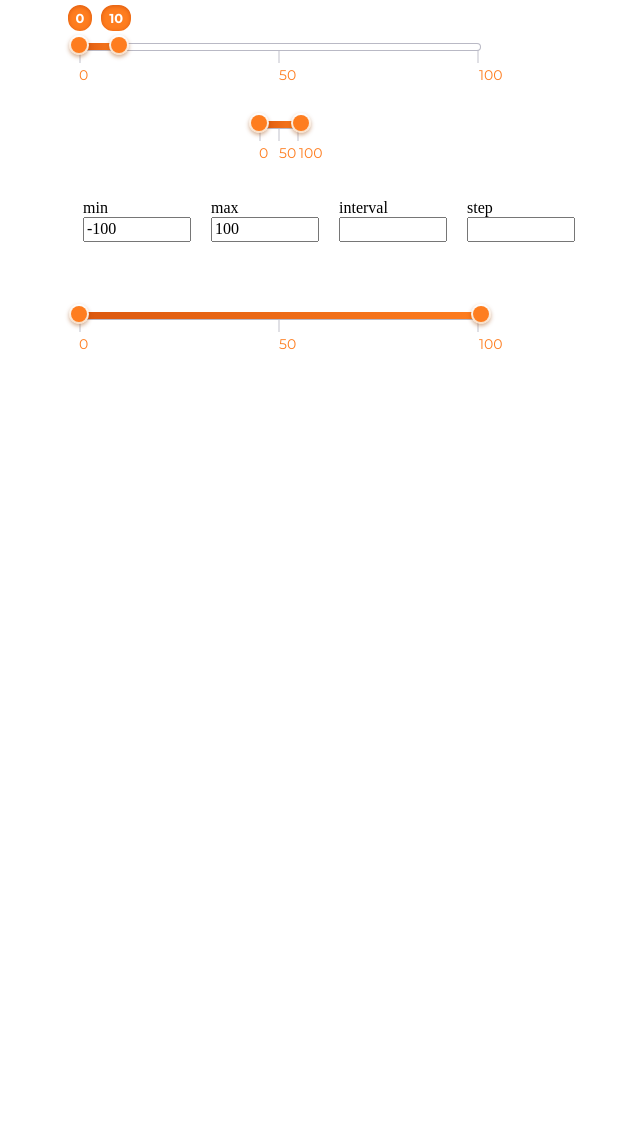
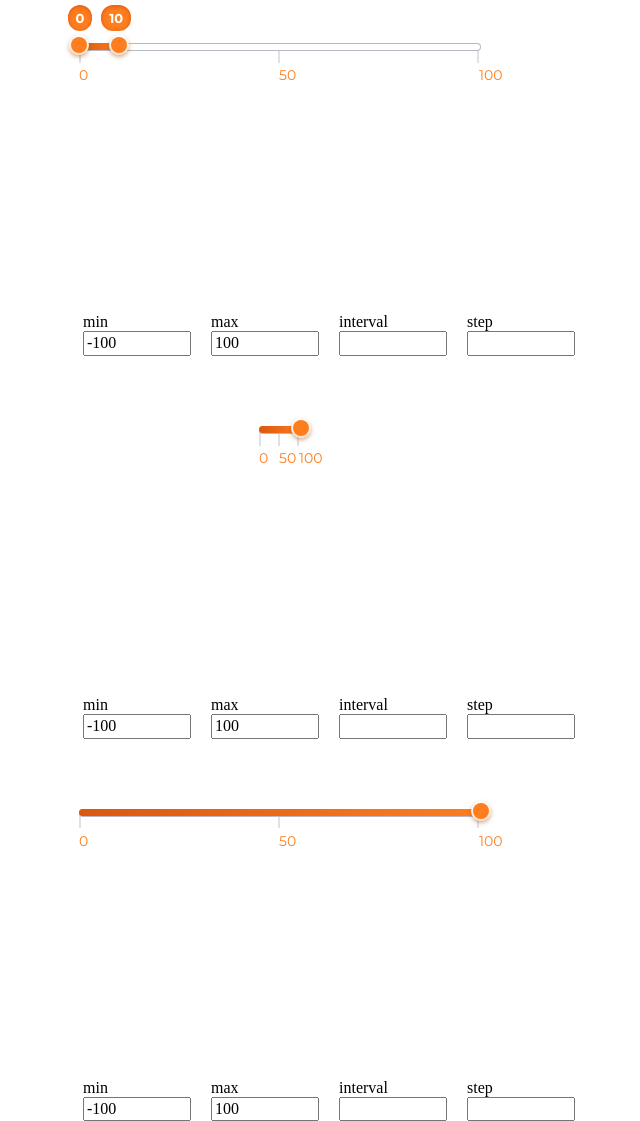
Before and after one commit to Rqik/SliderPlugin, a website built with webpack: page src/index.html in a window 1280 px wide. Shown: the part 47-1168 px from the top of the page, without its empty margins (361-1001 px from the left). Before the commit the page ends 800 px from the top, so only its background shows below. Built offline with nearby package versions, Linux system fonts and the light colour scheme.

Commit message:
save base-view

```diff
--- a/src/assets/main.scss
+++ b/src/assets/main.scss
@@ -45,14 +45,14 @@ $green: #1BC47D;
   margin-top: 90px;
   margin-bottom: 0;
   width:400px;
-  height: 100%;
+  height: 200px;
   box-sizing: border-box;
 
 }
 .slider_rqik2 {
   position: relative;
   width: 40px;
-  height: 100%;
+  height: 200px;
   box-sizing: border-box;
   resize: vertical;
 
@@ -170,6 +170,7 @@ $green: #1BC47D;
   top: -40px;
   text-align: center;
   box-shadow: $inner-shadow;
+  user-select: none;
 }
 
 .slider__range_button {
@@ -185,7 +186,7 @@ $green: #1BC47D;
   padding: 0;
   box-shadow: $shadow-orange;
   background: linear-gradient(180deg, #FFFFFF 0%, #F7DDC5 100%) center;
-
+  transition:  box-shadow .3s ease-in-out;
   &::before {
     content: '';
     position: absolute;
@@ -199,7 +200,10 @@ $green: #1BC47D;
     background-color: $orange;
 
   }
+  &:hover{
+    box-shadow: $shadow-orange2;
 
+  }
   &-left {
     // top: -10px;
   }
--- a/src/assets/variables.scss
+++ b/src/assets/variables.scss
@@ -6,4 +6,5 @@ $orange-gradient2: linear-gradient(180deg, #DB580F 0%, #FE7D1F 100%);
 $grey-border: rgba(116, 117, 139, 0.5);
 
 $shadow-orange : 0px 2px 4px rgba(154, 68, 7, 0.45);
+$shadow-orange2 : 0px 2px 12px rgba(206, 91, 9, 0.836);
 $inner-shadow:inset 0px 1px 4px #DB580F;
--- a/src/index.html
+++ b/src/index.html
@@ -13,10 +13,7 @@
 
   </div> -->
   <div class="slider_rqik"></div>
-
-  <div class="slider_rqik2"></div>
-
-  <div class="control-panel">
+  <form id='slider_rqik' class="control-panel">
     <label for="">
       min
       <input type="text" id="min" value="-100" /></label>
@@ -29,8 +26,23 @@
     <label for="">
       step
       <input type="text" id='step' /></label>
+  </form>
+  <div class="slider_rqik2"></div>
 
-  </div>
+  <form id='slider_rqik2' class="control-panel">
+    <label for="">
+      min
+      <input type="text" id="min" value="-100" /></label>
+    <label for="">
+      max
+      <input type="text" id='max' value="100" /></label>
+    <label for="">
+      interval
+      <input type="text" id='interval' /></label>
+    <label for="">
+      step
+      <input type="text" id='step' /></label>
+  </form>
 
     <div class="slider_r2">
       <!-- <div class="slider__range">
@@ -48,7 +60,20 @@
         <li class="interval_point-item">100</li>
       </ul> -->
     </div>
-
+    <form id='slider_r2' class="control-panel">
+      <label for="">
+        min
+        <input type="text" id="min" value="-100" /></label>
+      <label for="">
+        max
+        <input type="text" id='max' value="100" /></label>
+      <label for="">
+        interval
+        <input type="text" id='interval' /></label>
+      <label for="">
+        step
+        <input type="text" id='step' /></label>
+    </form>
 </body>
 
 </html>
--- a/src/js/model.ts
+++ b/src/js/model.ts
@@ -20,7 +20,7 @@ export default class Model {
     minValue:  0, // минимальное значение
     maxValue:  100, // максимальное значение
     show: false, // показыватьть текущее значение над указателем
-    range: 'two',  // 1 или 2 указателя
+    range: 'one',  // 1 или 2 указателя
     rotate: 'horizontal', // ориентация vertical horizontal
     showInterval: true, // показать интервал
     intervalCount: 2, // количество интервалов
@@ -30,6 +30,7 @@ export default class Model {
   }
   constructor(selector: string) {
     this.state.selector = selector
+
   }
 
   /// для редактирования state
--- a/src/js/presen.ts
+++ b/src/js/presen.ts
@@ -3,66 +3,78 @@ import Model from './model'
 
 export default class Present {
 
-
+  clickHandler: any
   model: Model
   view: View
   options: setingOption = {
 
   }
 
+
   constructor(public selector: string) {
     this.model = new Model(selector)
     this.view = new View(this.model.stateCurrent)
+    this.clickHandler = this.view.onMouseMove.bind(this)
     this.view.sliderInit()
+    this.input()
+    this.addEvent()
   }
 
   sliderMode(options: object) {
     this.model.edit(options)
     this.view.editView( this.model.stateCurrent)
     this.view.sliderInit()
-    this.start()
+    this.addEvent()
 
   }
   start() {
      this.view.installMove(this.model.stateCurrent.currentVal[0], this.model.stateCurrent.currentVal[1])
+  }
+
+  addEvent() {
+    if (this.model.state.range === 'two') {
+      this.view.button.left.addEventListener('mousedown', this.view.buttonAction.bind(this.view))
+    }
+      this.view.button.right.addEventListener('mousedown', this.view.buttonAction.bind(this.view))
+    this.view.slider.addEventListener('click', this.movePoint.bind(this.view))
 
   }
 
+  movePoint(e: MouseEvent) {
+    this.clickHandler(e);
+  }
+
+
   input() {
+    let str = this.selector.replace(/\./gi , '')
+    let min = < HTMLInputElement > document.querySelector(`#${str} #min`)
+    let max = < HTMLInputElement > document.querySelector(`#${str} #max`)
+    let interval = < HTMLInputElement > document.querySelector(`#${str} #interval`)
+    let step = < HTMLInputElement > document.querySelector(`#${str} #step`)
 
-    let min = < HTMLInputElement > document.querySelector('#min')
-    let max = < HTMLInputElement > document.querySelector('#max')
-    let interval = < HTMLInputElement > document.querySelector('#interval')
-    let step = < HTMLInputElement > document.querySelector('#step')
 
 
     min.addEventListener('input', (e) => {
       this.options.min = +(e.target as HTMLInputElement).value
-      // this.view.minValue = +(e.target as HTMLInputElement).value
-      this.view.renderInterval()
+      this.sliderMode({minValue: +(e.target as HTMLInputElement).value})
 
-      console.log(this.selector);
     })
 
     max.addEventListener('input', (e) => {
       this.options.max = +(e.target as HTMLInputElement).value
-      // this.view.maxValue = +(e.target as HTMLInputElement).value
+      this.sliderMode({maxValue: +(e.target as HTMLInputElement).value})
       this.view.renderInterval()
-      console.log(this.options);
     })
 
     interval.addEventListener('change', (e) => {
       this.options.interval = +(e.target as HTMLInputElement).value
-      // this.view.intervalCount = +(e.target as HTMLInputElement).value
+      this.sliderMode({intervalCount: +(e.target as HTMLInputElement).value})
       this.view.renderInterval()
-      console.log(this.options);
     })
 
     step.addEventListener('change', (e) => {
       this.options.step = +(e.target as HTMLInputElement).value
-      // this.view.stepSize = +(e.target as HTMLInputElement).value
-      this.view.addAction()
-      console.log(this.options);
+      this.sliderMode({stepSize: +(e.target as HTMLInputElement).value})
     })
 
   }
--- a/src/js/view.ts
+++ b/src/js/view.ts
@@ -50,7 +50,7 @@ export default class View {
 
   buttonLeftExpose() {
     this.button.left.className = "slider__range_button  slider__range_button-left"
-    this.button.left.addEventListener('mousedown', this.buttonAction.bind(this))
+
     this.sliderRange.append(this.button.left)
     if (this.state.show) {
       this.currentValLeft.className = 'slider__current_value'
@@ -82,10 +82,7 @@ export default class View {
     this.sliderRange.append(this.sliderActiveZone)
     this.slider.append(this.sliderRange)
   }
-  addAction() {
-    this.button.right.addEventListener('mousedown', this.buttonAction.bind(this))
-    this.slider.addEventListener('click', this.movePoint.bind(this))
-  }
+
 
   sliderInit() {
     if (this.state.range === 'two') {
@@ -100,7 +97,6 @@ export default class View {
     }
     this.addClass()
     this.addElem()
-    this.addAction()
     this.initMove(0, 9999999)
   }
 
@@ -135,6 +131,7 @@ export default class View {
     // *********
 
     if (e.currentTarget === this.button.left) {
+
       this.currentButton = this.button.left
     } else {
       this.currentButton = this.button.right
@@ -147,16 +144,15 @@ export default class View {
 
   }
   // установка значений
-  installMove(min: number , max: number) {
+  installMove(min: number, max: number) {
     let pixel: number = 1
     this.sliderIdent = this.slider.offsetLeft
     if (this.state.rotate === 'horizontal') {
       pixel = this.sliderRange.offsetWidth / (this.state.maxValue - this.state.minValue)
       this.sliderIdent = this.slider.offsetLeft
 
-    }
-    else {
-      pixel = this.sliderRange.offsetHeight/ (this.state.maxValue - this.state.minValue)
+    } else {
+      pixel = this.sliderRange.offsetHeight / (this.state.maxValue - this.state.minValue)
       this.sliderIdent = this.slider.offsetTop
     }
 
@@ -166,7 +162,7 @@ export default class View {
     this.initMove(res, res2)
   }
   // сброс позиций кнопок
-  initMove(min: number , max: number) {
+  initMove(min: number, max: number) {
 
     setTimeout(() => {
       this.currentButton = this.button.left
@@ -207,23 +203,24 @@ export default class View {
     document.onmouseup = null;
   }
   moveButton(pos: number): void {
-  let widthSlider = this.sliderRange.offsetWidth
-   let heightSlider = this.sliderRange.offsetHeight
+    let widthSlider = this.sliderRange.offsetWidth
+    let heightSlider = this.sliderRange.offsetHeight
 
     this.buttonWidth = this.currentButton.offsetWidth / 2
     if (this.state.rotate === 'horizontal') {
       this.sliderIdent = this.slider.offsetLeft
 
-
-      this.currentButton.style.left = pos - this.sliderIdent- this.buttonWidth + 'px'
+      this.currentButton.style.left = pos - this.sliderIdent - this.buttonWidth + 'px'
       this.currentButton.style.top = -heightSlider + 'px'
       // если меньше левой точки slider
       if (+this.currentButton.style.left.replace(/px/gi, '') <= -this.buttonWidth) {
         this.currentButton.style.left = -this.buttonWidth + 'px'
+
       }
       // eсли больше ширины
       if (+this.currentButton.style.left.replace(/px/gi, '') >= widthSlider - this.buttonWidth) {
         this.currentButton.style.left = widthSlider - this.buttonWidth + 'px'
+
       }
     } else if (this.state.rotate === 'vertical') {
 
@@ -252,15 +249,17 @@ export default class View {
 
   }
 
+  currentVal(elem: HTMLElement, num: number) {
+    num = ((this.state.maxValue - this.state.minValue) * num) + this.state.minValue
+    elem.textContent = `${Math.round(num*(10**this.state.round))/(10**this.state.round)}`
+  }
 
   showCurentValue() {
-    let point, procent: number = 0,
-      procent2: number = 0,
-      value, value2
+    let value, value2
     if (this.state.rotate === 'horizontal') {
-      point = this.sliderRange.offsetWidth / 100
-      procent = this.shiftXl / this.sliderRange.offsetWidth
-      procent2 = this.shiftXr / this.sliderRange.offsetWidth
+
+      this.state.procent = this.shiftXl / this.sliderRange.offsetWidth
+      this.state.procent2 = this.shiftXr / this.sliderRange.offsetWidth
 
       if (this.state.range === 'two') {
         this.currentValLeft.style.left = this.shiftXl - (+this.currentValLeft.offsetWidth / 2) + 'px'
@@ -269,11 +268,11 @@ export default class View {
       this.currentValRight.style.left = this.shiftXr - (+this.currentValRight.offsetWidth / 2) + 'px'
 
     } else if (this.state.rotate === 'vertical') {
-      point = this.sliderRange.offsetHeight / 100
-      procent = this.shiftXl / this.sliderRange.offsetHeight
-      procent2 = this.shiftXr / this.sliderRange.offsetHeight
+      this.state.procent = this.shiftXl / this.sliderRange.offsetHeight
+      this.state.procent2 = this.shiftXr / this.sliderRange.offsetHeight
 
       if (this.state.range === 'two') {
+
         this.currentValLeft.style.top = this.shiftXl - (+this.currentValLeft.offsetHeight / 2) + 'px'
         this.currentValLeft.style.left = -(+this.currentValLeft.offsetWidth + 15) + 'px'
       }
@@ -281,11 +280,11 @@ export default class View {
       this.currentValRight.style.left = -(+this.currentValRight.offsetWidth + 15) + 'px'
 
     }
-    value = ((this.state.maxValue - this.state.minValue) * procent) + this.state.minValue
-    value2 = ((this.state.maxValue - this.state.minValue) * procent2) + this.state.minValue
-    this.currentValLeft.textContent = `${Math.round(value*(10**this.state.round))/(10**this.state.round)}`
-    this.currentValRight.textContent = `${Math.ceil(value2*(10**this.state.round))/(10**this.state.round)}`
-
+    if (this.currentButton === this.button.left) {
+      this.currentVal(this.currentValLeft,  this.state.procent)
+    } else {
+      this.currentVal(this.currentValRight, this.state.procent2)
+    }
   }
 
   activeZoneAction() {
@@ -307,8 +306,8 @@ export default class View {
 
         this.shiftXl = +this.button.left.style.top.replace(/px/gi, '') + this.buttonWidth
       }
-      this.shiftXr = +this.button.right.style.top.replace(/px/gi, '') + this.buttonWidth
-      if (this.shiftXl >= this.shiftXr) {
+      this.shiftXr = +this.button.right.style.top.replace(/px/gi, '') + +this.buttonWidth
+      if (this.shiftXl > this.shiftXr) {
         [this.shiftXl, this.shiftXr] = [this.shiftXr, this.shiftXl]
       }
       this.sliderActiveZone.style.top = this.shiftXl + 'px'
@@ -316,8 +315,6 @@ export default class View {
     }
 
   }
-  movePoint(e: MouseEvent) {
-    this.onMouseMove(e);
-  }
+
 
 }
```
Also changed, not shown: src/index.ts (+4 -3 lines), readme.md (added).
